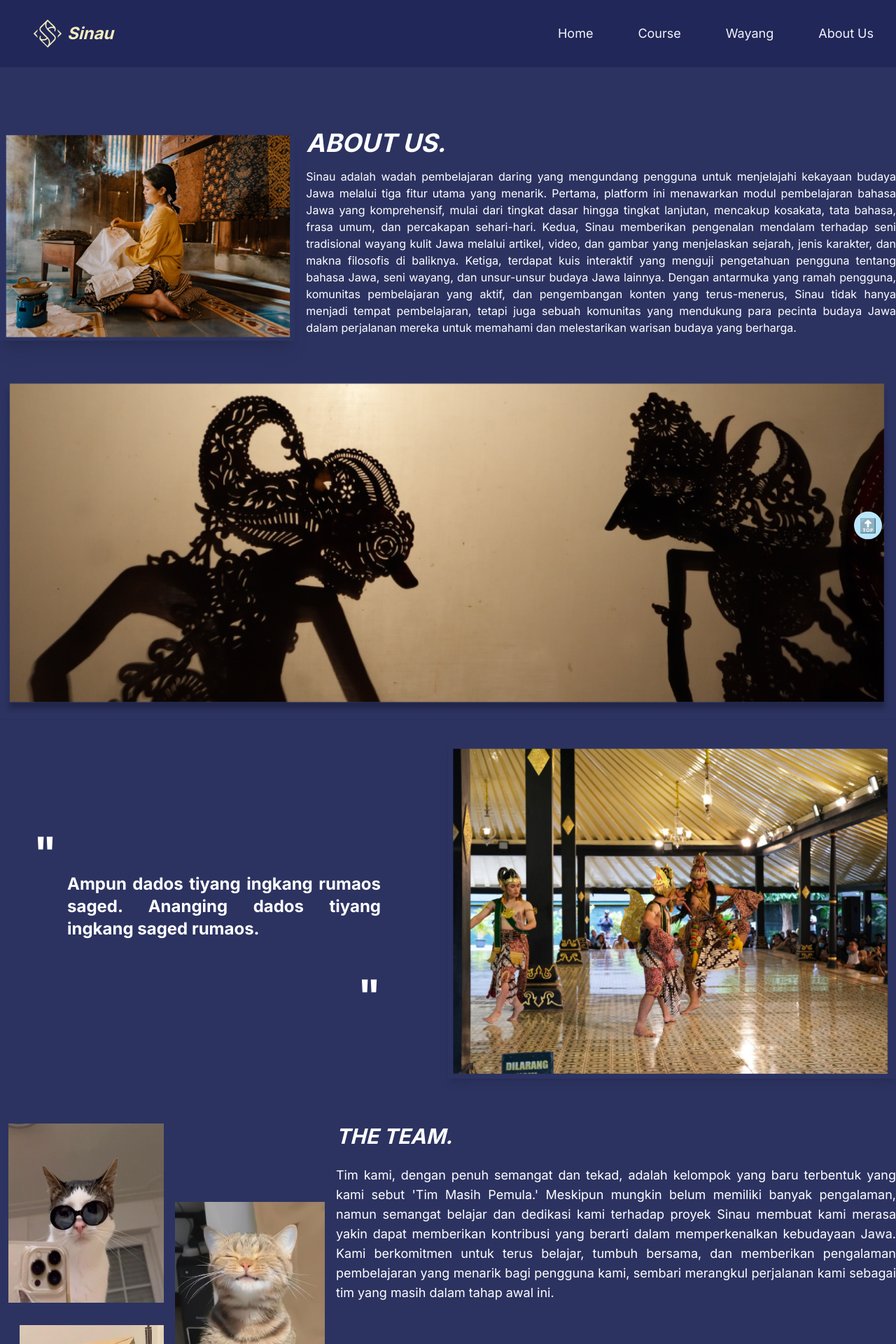
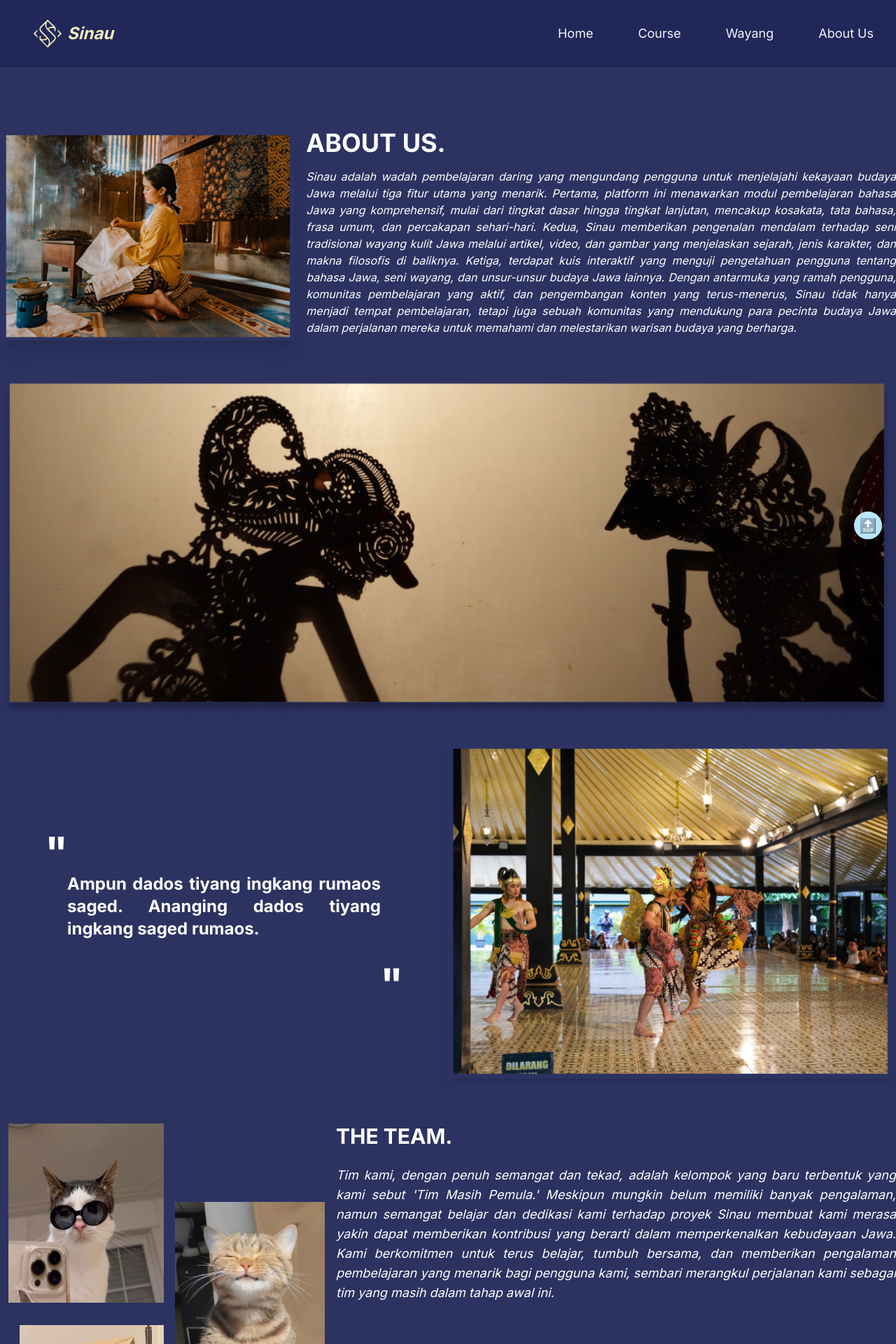
Before and after one commit to princeofverry/Sinau-Web, a Next.js app: page /about-us in a window 1280 px wide. Shown: the top 1920 px of the page at 70% size. Built offline with nearby package versions, Linux system fonts and the light colour scheme.

Commit message:
spasing petik

```diff
--- a/src/app/about-us/page.js
+++ b/src/app/about-us/page.js
@@ -20,10 +20,10 @@ const AboutUs = () => {
           </div>
           <div className="sm:w-2/3 w-full">
             <div className="sm:mx-auto flex flex-col justify-start">
-              <p className="text-white sm:text-4xl text-2xl mt-6 font-bold sm:text-left italic text-center">
+              <p className="text-white sm:text-4xl text-2xl mt-6 font-bold sm:text-left text-center">
                 ABOUT US.
               </p>
-              <h1 className="md:text-base text-md sm:text-xl text-justify py-4 sm:px-0 px-8">
+              <h1 className="md:text-base text-md sm:text-xl text-justify py-4 sm:px-0 px-8 italic">
                 Sinau adalah wadah pembelajaran daring yang mengundang pengguna
                 untuk menjelajahi kekayaan budaya Jawa melalui tiga fitur utama
                 yang menarik. Pertama, platform ini menawarkan modul
@@ -62,14 +62,14 @@ const AboutUs = () => {
         <div className="text-white w-full justify-start pt-8 flex items-center sm:justify-start sm:items-start sm:flex-row flex-col">
           <div className="w-1/2">
             <div class="mx-auto text-start flex flex-col justify-start">
-              <p class="text-white sm:text-6xl text-4xl font-bold md:pt-32 md:pb-0 ml-0 sm:ml-12">
+              <p class="text-white sm:text-6xl text-4xl font-bold md:pt-32 md:pb-0 ml-0 sm:ml-16 -ml-4">
                 "
               </p>
               <h1 class="sm:text-2xl text-xl  text-md font-bold text-justify px- md:px-24">
                 Ampun dados tiyang ingkang rumaos saged. Ananging dados tiyang
                 ingkang saged rumaos.
               </h1>
-              <h2 class="text-white sm:text-6xl text-4xl font-bold md:pt-12 text-right mr-0 sm:mr-24">
+              <h2 class="text-white sm:text-6xl text-4xl font-bold md:pt-8 text-right mr-0 sm:mr-16 -mr-4">
                 "
               </h2>
             </div>
@@ -120,10 +120,10 @@ const AboutUs = () => {
             </div>
           </div>
           <div className="max-w-[800px] mx-auto text-start flex flex-col justify-start">
-            <p className="italic text-white sm:text-3xl text-2xl font-bold md:pb-0 text-center sm:text-left">
+            <p className="text-white sm:text-3xl text-2xl font-bold md:pb-0 text-center sm:text-left">
               THE TEAM.
             </p>
-            <h1 className="text-md sm:text-lg md:py-6 text-justify px-8 sm:px-0 sm:pt-0 pt-4">
+            <h1 className="italic text-md sm:text-lg md:py-6 text-justify px-8 sm:px-0 sm:pt-0 pt-4">
               Tim kami, dengan penuh semangat dan tekad, adalah kelompok yang
               baru terbentuk yang kami sebut 'Tim Masih Pemula.' Meskipun
               mungkin belum memiliki banyak pengalaman, namun semangat belajar
```
